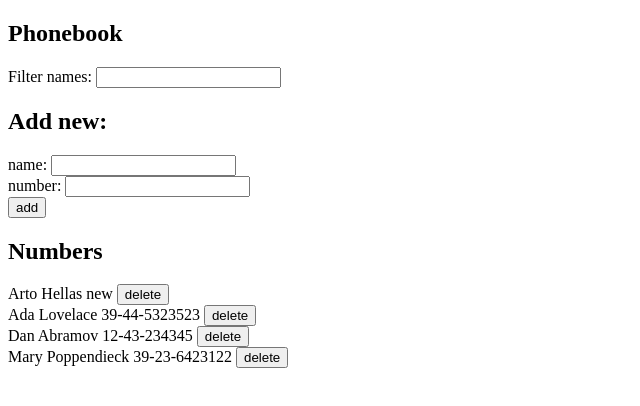
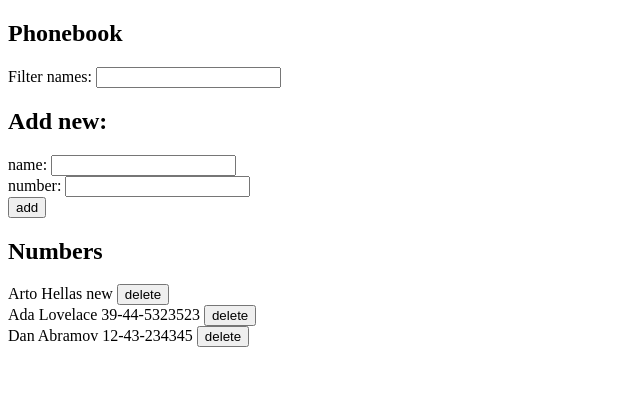
Before and after one commit to laemoi/fullstackopen-part2, a React (Vite) app in the folder phonebook/: page / in a window 1280 px wide. Shown: the top 406 px of the page, without its empty margins (0-640 px from the left). Built offline with nearby package versions, Linux system fonts and the light colour scheme; data requests are answered from the project's data file.

Commit message:
Restore standalone frontend state

```diff
--- a/phonebook/db.json
+++ b/phonebook/db.json
@@ -14,11 +14,6 @@
       "name": "Dan Abramov",
       "number": "12-43-234345",
       "id": "3"
-    },
-    {
-      "name": "Mary Poppendieck",
-      "number": "39-23-6423122",
-      "id": "4"
     }
   ]
 }
--- a/phonebook/src/App.jsx
+++ b/phonebook/src/App.jsx
@@ -52,7 +52,7 @@ const App = () => {
   useEffect(
     () => {
       personService
-        .getAll("http://localhost:3001/persons")
+        .getAll()
         .then(res => {
           setPersons(res)
           setShownPersons(res)
```
